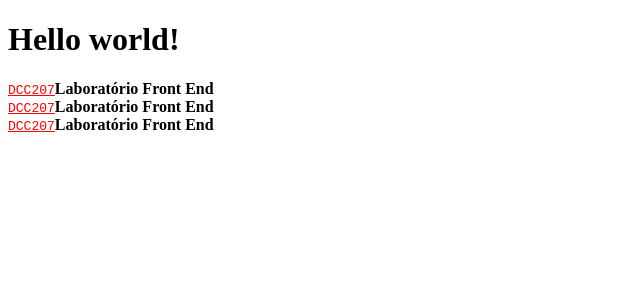
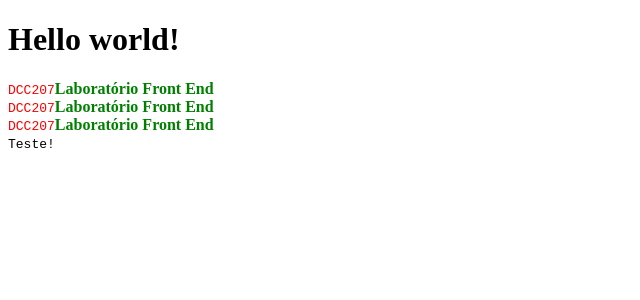
Before and after one commit to ufjf-dcc207/ufjf-dcc207-2026-3-a-atv02-igorknop, a React (Vite) app: page / in a window 1280 px wide. Shown: the top 300 px of the page, without its empty margins (0-640 px from the left). Built offline with nearby package versions, Linux system fonts and the light colour scheme.

Commit message:
adiciona estilo do componente

```diff
--- a/src/App.tsx
+++ b/src/App.tsx
@@ -7,6 +7,9 @@ function App() {
       <Disciplina />
       <Disciplina />
       <Disciplina />
+      <div>
+        <code>Teste!</code>
+      </div>
     </>
   )
 
--- a/src/Disciplina.css
+++ b/src/Disciplina.css
@@ -1,6 +1,8 @@
-div > code {
-    color: red;
+.disciplina {
+    &>code {
+        color: red;
+    }
+    &>strong {
+        color: green;
+    }
 }
-div > strong {
-    color: green;
-}
--- a/src/Disciplina.tsx
+++ b/src/Disciplina.tsx
@@ -1,9 +1,9 @@
-
+import "./Disciplina.css"
 export default function Disciplina() {
     console.log("Olá Disciplina!");
     return (
-        <div>
-            <code style={{ color: "red", textDecoration: "underline" }}>DCC207</code>
+        <div className="disciplina">
+            <code>DCC207</code>
             <strong>Laboratório Front End</strong>
         </div>
     )
```
